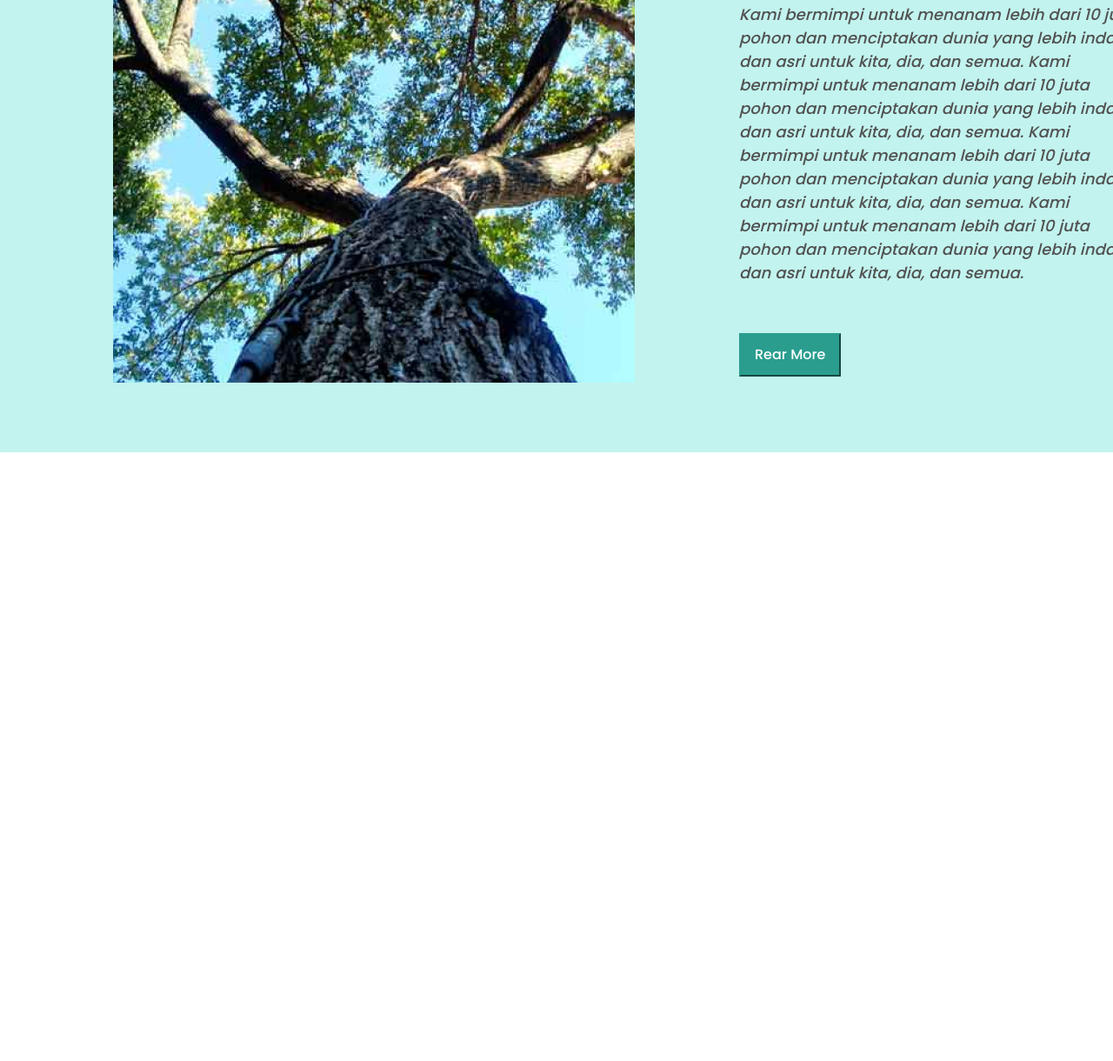
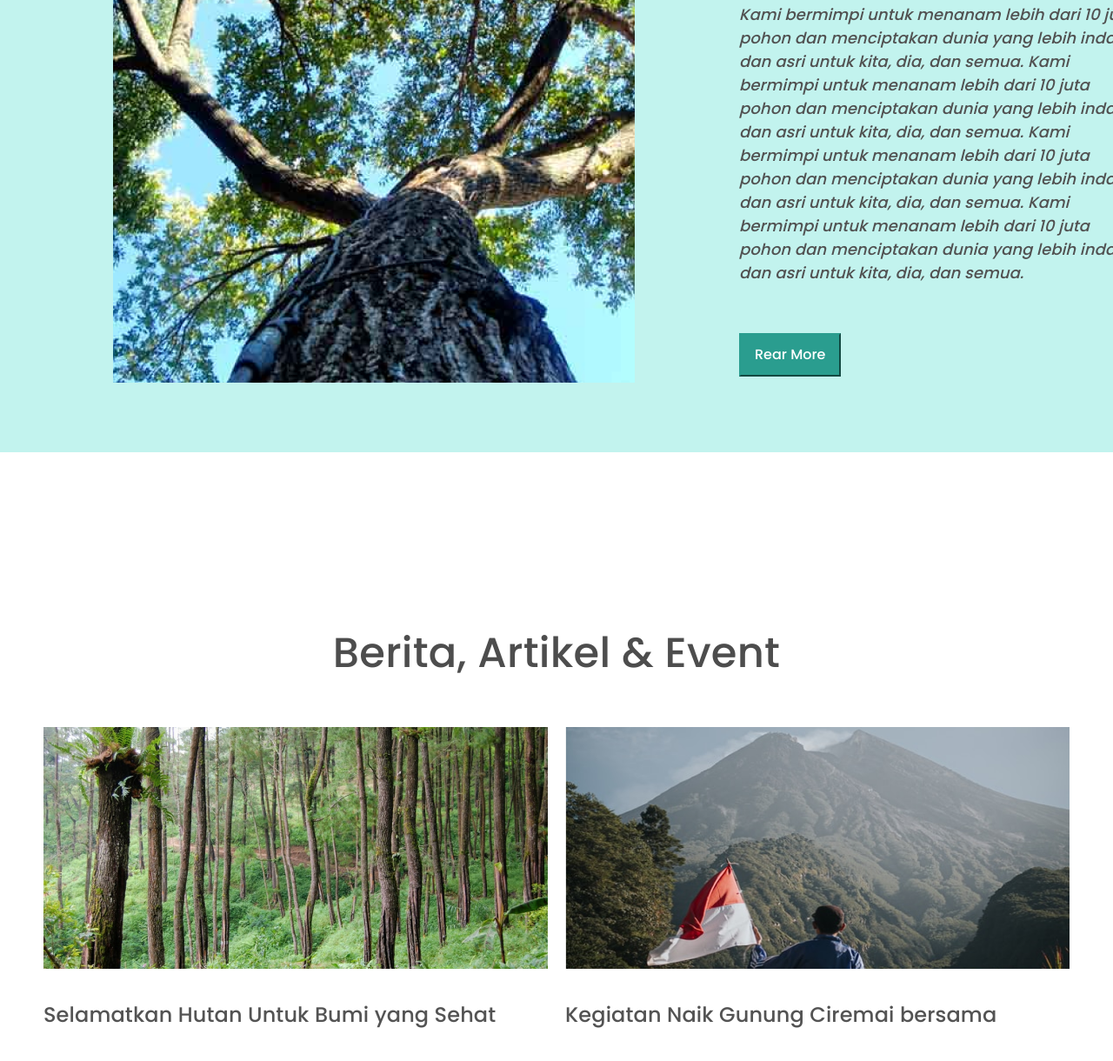
Before and after one commit to Guram-Japharidze/Homework5, a plain HTML site: page index.html in a window 1280 px wide. Shown: the part 1156-2376 px from the top of the page at 87% size. Before the commit the page ends 1676 px from the top, so only its background shows below. Drawn offline with Linux system fonts and the light colour scheme.

Commit message:
add section2

```diff
--- a/css/style.css
+++ b/css/style.css
@@ -29,7 +29,7 @@ header {
 .header_a {
     color: white;
     font-size: 20px;
-    font-family: Nerko One;
+    font-family:'Nerko One', cursive;
     font-weight: 400;
     line-height: 30px;
     letter-spacing: 0.10px;
@@ -45,7 +45,7 @@ header {
 h2 {
     color: #4D4D4D;
     font-size: 48px;
-    font-family: Poppins;
+    font-family: 'Poppins', sans-serif;
     font-weight: 500;
     line-height: 62.40px;
     letter-spacing: 0.24px;
@@ -56,7 +56,7 @@ h2 {
 .main_p2 {
     color: #656565;
     font-size: 20px;
-    font-family: 'Nerko One', cursive;
+    font-family:'Nerko One', cursive;
     font-weight: 400;
     line-height: 30px;
     letter-spacing: 0.10px;
@@ -120,5 +120,37 @@ button {
     line-height: 24px;
     padding: 11px 16px;
     background-color: #2A9D8F;
-    border-color:  #2A9D8F;
+    border-color: #2A9D8F;
 }
+
+/* section2 */
+.section2 {
+    width: 1180px;
+    margin: 200px auto;
+}
+
+.figure1, .figure2 {
+    margin-top: 54px;
+    width: 580px;
+    height: 346px;
+    vertical-align: middle;
+    display: inline-block;
+}
+.figure1 {
+    margin-right: 16px;
+}
+
+.image {
+    width: 580px;
+    height: 278px;
+    margin-bottom: 32px;
+}
+
+.figcaption {
+    color: #535353;
+    font-size: 24px;
+    font-family: 'Poppins', sans-serif;
+    font-weight: 400;
+    line-height: 36px;
+    letter-spacing: 0.12px;
+}
--- a/index.html
+++ b/index.html
@@ -47,6 +47,18 @@
             <button>Rear More</button>
         </article>
     </section>
+        <!-- section2 -->
+    <section class="section2">
+
+        <h2>Berita, Artikel & Event</h2>
+    <figure class="figure1">
+        <img src="images/picture1.png" alt="image1" class="image">
+        <figcaption class="figcaption">Selamatkan Hutan Untuk Bumi yang Sehat</figcaption>
+    </figure>
+    <figure class="figure2">
+        <img src="images/picture2.png" alt="image1" class="image">
+        <figcaption class="figcaption">Kegiatan Naik Gunung Ciremai bersama</figcaption>
+    </figure>
 
     </section>
 </body>
```
